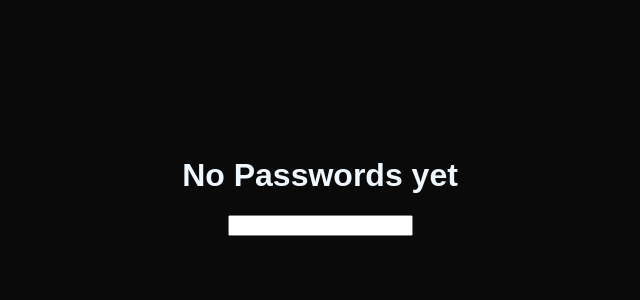
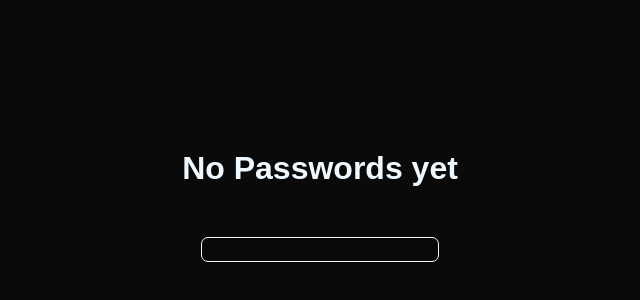
Before and after one commit to LuisCristovao/Local-Pass_manager-v3, a React app in the folder PM-v3/: page /#/manage in a window 1280 px wide. Shown: the part 94-394 px from the top of the page, without its empty margins (320-960 px from the left). Built offline with nearby package versions, Linux system fonts and the light colour scheme; the HTML template or start-up script is replaced by a standard one.

Commit message:
update css

```diff
--- a/PM-v3/src/assets/components/ManagePasswords.tsx
+++ b/PM-v3/src/assets/components/ManagePasswords.tsx
@@ -155,9 +155,10 @@ function ManagePasswords() {
             Go back
           </button>
           <h1>Manage Passwords</h1>
+          <input type="text" placeholder="Search"/>
           <div>
             <button
-              style={{ marginBottom: "10px" }}
+              style={{ marginBottom: "30px" }}
               onClick={() => setState("record")}
             >
               Add record
--- a/PM-v3/src/assets/css/ManagePasswords.css
+++ b/PM-v3/src/assets/css/ManagePasswords.css
@@ -1,5 +1,25 @@
+h1{
+    margin-bottom: 50px;
+    margin-top: 70px;
+}
 
+input {
+  background-color: rgb(10, 10, 10);
+  color: aliceblue;
+  border: solid aliceblue 1px;
+  border-radius: 7px;
+  font-size: large;
+  margin-bottom: 30px;
 
+}
+button {
+  background-color: rgb(10, 10, 10);
+  color: aliceblue;
+  border: solid aliceblue 1px;
+  border-radius: 10px;
+  font-size: large;
+
+}
 
 .passwords-list {
   background-color: rgb(10, 10, 10);
@@ -13,7 +33,6 @@
   border: solid aliceblue 1px;
 }
 
-
 .list-element {
   background-color: rgb(10, 10, 10);
   color: aliceblue;
```
